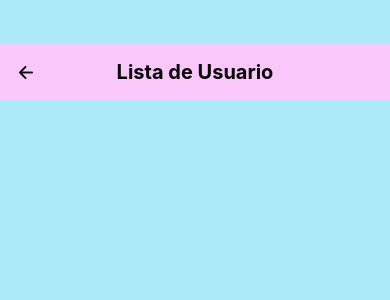
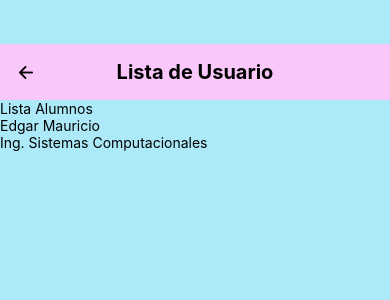
Before and after one commit to edgarmauricio123/Hola_Mundo, a React Native app: screen / in a window 390 px wide. Shown: the top 300 px of the page. Built offline with nearby package versions, Linux system fonts and the light colour scheme; grey boxes are pictures that could not be loaded.

Commit message:
15.Creacion de ListaAlumnos

```diff
--- a/src/pages/Lista-Alumnos/ListaAlumnos.tsx
+++ b/src/pages/Lista-Alumnos/ListaAlumnos.tsx
@@ -1,6 +1,6 @@
 import { Ionicons } from '@expo/vector-icons';
 import React from 'react';
-import { StatusBar as RNStatusBar, SafeAreaView, Platform, StatusBar, StyleSheet, View, Text, SafeAreaViewBase } from 'react-native';
+import { StatusBar as RNStatusBar, SafeAreaView, Platform, StatusBar, StyleSheet, View, Text, SafeAreaViewBase, ScrollView, Image } from 'react-native';
 
 
 export default function ListaAlumnos() {
@@ -11,14 +11,28 @@ export default function ListaAlumnos() {
                 <Ionicons name='arrow-back' size={20} color={'#000'} />
                 <Text style={styles.appBarTitle}>Lista de Usuario</Text>
                 <View style={{ width: 20 }} >
-
                 </View>
+            </View>
+            {/* CIERRE DE APPBAR */}
 
 
-            </View>
+            {/* Inicio de contenido(Lista de alumnos) */}
+            <ScrollView style={styles.scrollcont}>
+                <Text style={styles.sectionTitle}>Lista Alumnos</Text>
+                <View style={styles.card}>
+                    <Image style={styles.avatar} source={{ uri: 'https://imgs.search.brave.com/P0iwyPn688FcKp4RYILwKziBsn3t9mliMzdz_NeZsko/rs:fit:860:0:0:0/g:ce/aHR0cHM6Ly9pbWcu/ZnJlZXBpay5jb20v/ZnJlZS1waG90by9h/bmRyb2d5bm91cy1h/dmF0YXItbm9uLWJp/bmFyeS1xdWVlci1w/ZXJzb25fMjMtMjE1/MTEwMDIyNi5qcGc_/c2VtdD1haXNfaW5j/b21pbmcmdz03NDAm/cT04MA' }} />
+                    <View style={styles.cardInfo}>
+                        <Text style={styles.UserName}>Edgar Mauricio</Text>
+                        <Text style={styles.UserDetails}>Ing. Sistemas Computacionales</Text>
 
 
-            {/* CIERRE DE APPBAR */}
+
+                    </View>
+                </View>
+            </ScrollView>
+
+
+            {/* Cierre de contenido */}
         </SafeAreaView>
     )
 }
@@ -43,4 +57,27 @@ const styles = StyleSheet.create({
         fontWeight: 'bold',
         fontSize: 20,
     },
+    scrollcont: {
+
+    },
+    sectionTitle: {
+
+    },
+    card: {
+
+    },
+    cardInfo: {
+
+    },
+    UserName: {
+
+    },
+    UserDetails: {
+
+
+    },
+    avatar: {
+
+    },
+
 });
```
